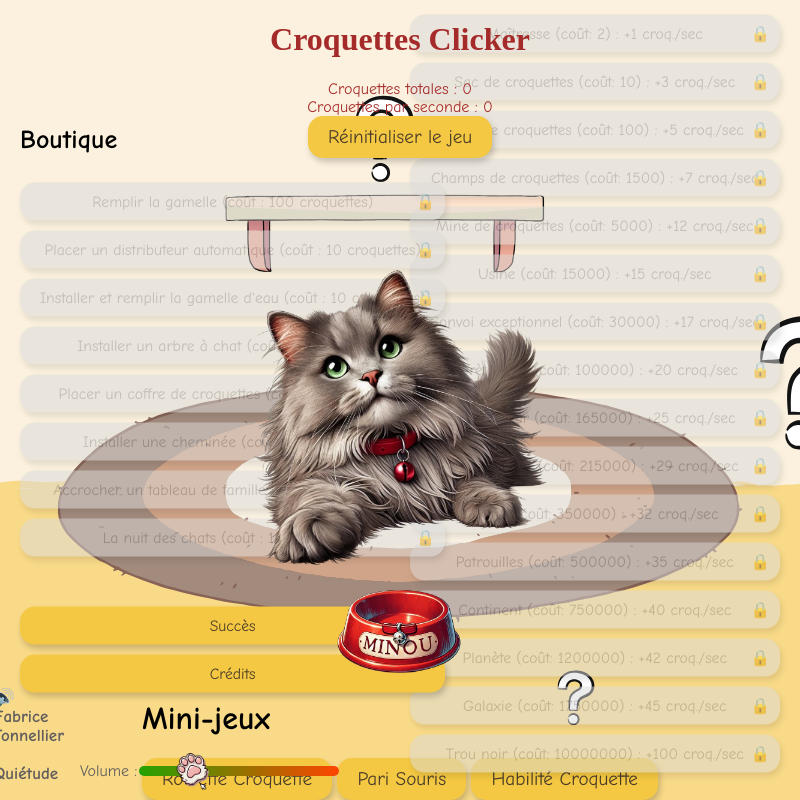
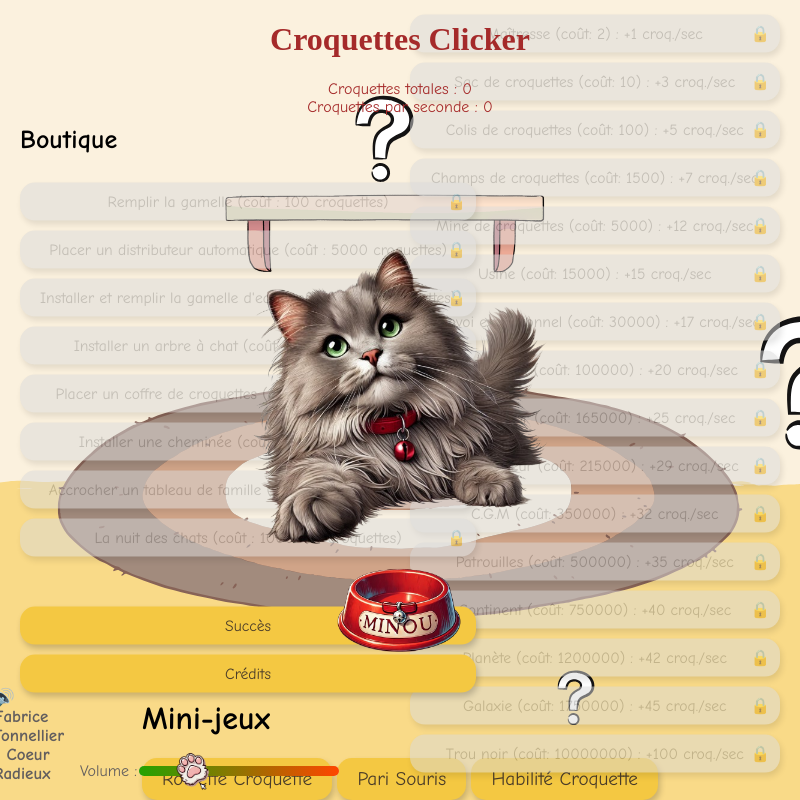
Before and after one commit to RomainC17/CroquettesClicker, an Electron app: page jeu/index.html in a window 800 px wide. Drawn offline with Linux system fonts and the light colour scheme.

Commit message:
Changement du nom de musique

```diff
--- a/jeu/index.html
+++ b/jeu/index.html
@@ -12,7 +12,7 @@
       <h1 id="titre" data-title="Croquettes Clicker" data-description="Un superbe jeu de Griffon !">Croquettes Clicker</h1>
       <div id="scoreTotal">Croquettes totales : 0</div>
       <div id="scoreSeconde">Croquettes par seconde : 0</div>
-      <button id="resetGame" onclick="resetGame()">Réinitialiser le jeu</button>
+      <!-- <button id="resetGame" onclick="resetGame()">Réinitialiser le jeu</button> -->
 
     <!-- Conteneur principal pour l'image et les boutons -->
     <div class="game-area">
@@ -98,22 +98,22 @@
         Placer un distributeur automatique (coût : 5 000 croquettes)
       </button>
       <button id="eauDecoration" data-title="Installer et remplir la gamelle d'eau" data-description="C'est presque une aberration de ne pas y avoir pensé avant !">
-        Installer et remplir la gamelle d'eau (coût : 37 000 croquettes)
+        Installer et remplir la gamelle d'eau (coût : 50 000 croquettes)
       </button>
       <button id="arbreDecoration" data-title="Installer un arbre à chat" data-description="500 000 croquettes pour ça ?! Pour 2 croquettes et un bout de carton, mon bonheur est tout trouvé.">
-        Installer un arbre à chat (coût : 500 000 croquettes)
+        Installer un arbre à chat (coût : 100 000 croquettes)
       </button>
       <button id="coffreDecoration" data-title="Placer un coffre de croquettes" data-description="Une sorte de gamelle géante !">
-        Placer un coffre de croquettes (coût : 2 000 000 croquettes)
+        Placer un coffre de croquettes (coût : 150 000 croquettes)
       </button>
       <button id="chemineeDecoration" data-title="Installer une cheminée" data-description="Quoi de mieux que la chaleur naturelle d'une cheminée !">
-        Installer une cheminée (coût : 1 350 000 croquettes)
+        Installer une cheminée (coût : 250 000 croquettes)
       </button>
       <button id="tableauDecoration" data-title="Accrocher un tableau de famille" data-description="Un joli tableau de mes maîtres et moi !">
-        Accrocher un tableau de famille (coût : 100 croquettes)
+        Accrocher un tableau de famille (coût : 400 000 croquettes)
       </button>
       <button id="nuitDecoration" data-title="La nuit des chats" data-description="C'est mon moment préféré !">
-        La nuit des chats (coût : 100 000 croquettes)
+        La nuit des chats (coût : 1 000 000 croquettes)
       </button>
       <br>
       <br>
@@ -127,7 +127,7 @@
       <button id="pariButton" data-title="Pari Croquette" data-description="Une course ouverte aux pronostiques !">Pari Souris</button>
       <button id="habiliteButton" data-title="Habilité Croquette" data-description="Est-tu aussi habile qu'un chat ?">Habilité Croquette</button>
     </div>
-    <h3 id="credits" data-title="Avec l'aimable autorisation de Mr.Tonnellier !" data-description="">🔊Fabrice Tonnellier - Quiétude</h3>
+    <h3 id="credits" data-title="Avec l'aimable autorisation de Mr.Tonnellier !" data-description="">🔊Fabrice Tonnellier - Coeur Radieux</h3>
     <div class="volume-control">
       <label for="volume-slider">Volume : </label>
       <input type="range" id="volume-slider" min="0" max="1" step="0.01" value="0.2">
--- a/jeu/script.js
+++ b/jeu/script.js
@@ -21,19 +21,19 @@ let trouNoirCroquettesCost = 10000000;
 
 let gamelleDecorationCost = 100;
 let gamellePurchased = false;
-let eauDecorationCost = 10;
+let eauDecorationCost = 50000;
 let eauPurchased = false;
-let distributeurDecorationCost = 10;
+let distributeurDecorationCost = 5000;
 let distributeurPurchased = false;
-let arbreDecorationCost = 10;
+let arbreDecorationCost = 100000;
 let arbrePurchased = false;
-let coffreDecorationCost = 10;
+let coffreDecorationCost = 150000;
 let coffrePurchased = false;
-let chemineeDecorationCost = 10;
+let chemineeDecorationCost = 250000;
 let chemineePurchased = false;
-let tableauDecorationCost = 10;
+let tableauDecorationCost = 400000;
 let tableauPurchased = false;
-let nuitDecorationCost = 10;
+let nuitDecorationCost = 1000000;
 let nuitPurchased = false;
 
 // Mise à jour du score affiché
--- /dev/null
+++ b/jeu/steam/steam-appid.txt
@@ -0,0 +1 @@
+3397600
--- a/package.json
+++ b/package.json
@@ -40,6 +40,7 @@
     "gopd": "^1.0.1",
     "got": "^11.8.6",
     "graceful-fs": "^4.2.11",
+    "greenworks": "^0.1.0",
     "has-property-descriptors": "^1.0.2",
     "has-proto": "^1.0.3",
     "has-symbols": "^1.0.3",
@@ -69,6 +70,7 @@
     "semver-compare": "^1.0.0",
     "serialize-error": "^7.0.1",
     "sprintf-js": "^1.1.3",
+    "steamworks.js": "^0.4.0",
     "sumchecker": "^3.0.1",
     "type-fest": "^0.13.1",
     "undici-types": "^6.19.8",
```
Also changed, not shown: 3 other files.
